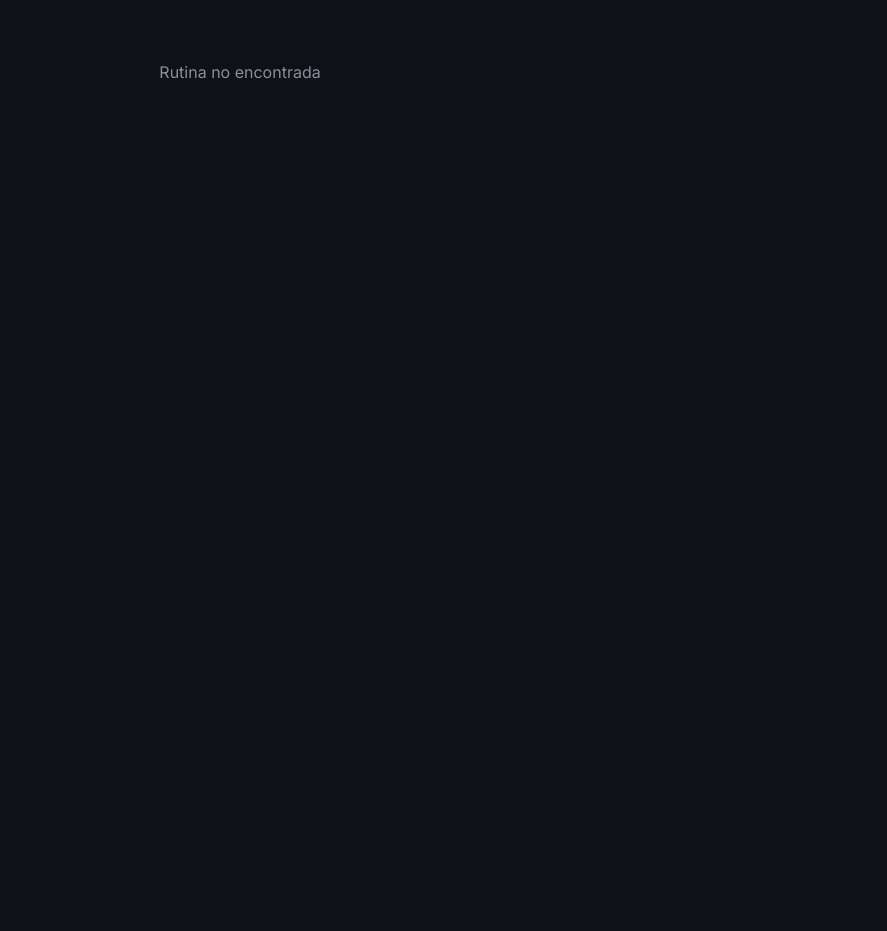
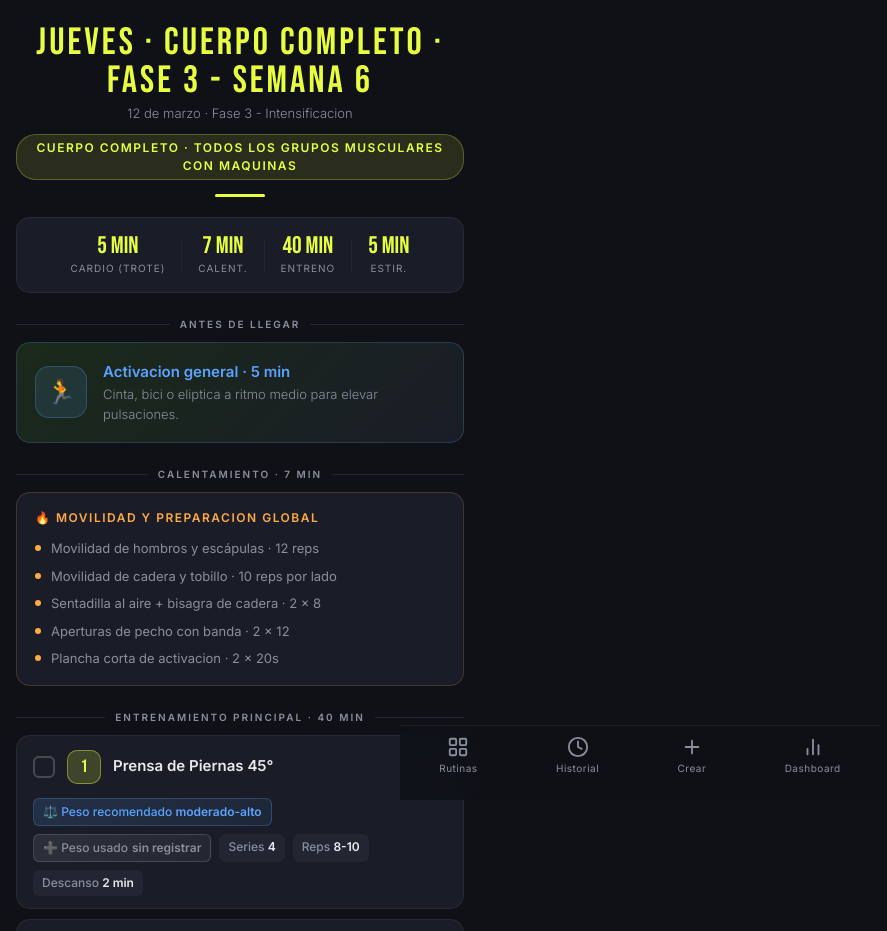
Before and after one commit to mdgdeveloper/gym26, a Next.js app: page /rutina/jueves-cuerpo-completo-fase3-semana6 in a window 1280 px wide. Shown: the top 931 px of the page, without its empty margins (0-887 px from the left). Before the commit the page ends 800 px from the top, so only its background shows below. Built offline with nearby package versions, Linux system fonts and the light colour scheme.

Commit message:
feat: Updated session for 12th march

```diff
--- a/data/index.ts
+++ b/data/index.ts
@@ -10,6 +10,7 @@ import juevesPiernaFase2Semana3 from "./routines/jueves-pierna-espalda-fase2-sem
 import martesTorsoFase2Semana4 from "./routines/martes-torso-fase2-semana4.json";
 import martesTorsoFase3Semana5 from "./routines/martes-torso-fase3-semana5.json";
 import juevesPiernaEspaldaFase3Semana5 from "./routines/jueves-pierna-espalda-fase3-semana5.json";
+import juevesCuerpoCompletoFase3Semana6 from "./routines/jueves-cuerpo-completo-fase3-semana6.json";
 
 // ─── ARRAY DE TODAS LAS RUTINAS ─── (orden: más reciente primero)
 const allRoutines: Routine[] = [
@@ -21,6 +22,7 @@ const allRoutines: Routine[] = [
   martesTorsoFase2Semana4 as unknown as Routine,
   martesTorsoFase3Semana5 as unknown as Routine,
   juevesPiernaEspaldaFase3Semana5 as unknown as Routine,
+  juevesCuerpoCompletoFase3Semana6 as unknown as Routine,
 ];
 
 export function getAllRoutines(): Routine[] {
--- /dev/null
+++ b/data/routines/jueves-cuerpo-completo-fase3-semana6.json
@@ -0,0 +1,268 @@
+{
+    "id": "jueves-cuerpo-completo-fase3-semana6",
+    "title": "JUEVES · CUERPO COMPLETO · Fase 3 - Semana 6",
+    "date": "2026-03-12",
+    "focus": "Cuerpo completo · Todos los grupos musculares con maquinas",
+    "phase": "Fase 3 - Intensificacion",
+    "week": 6,
+    "summary": {
+        "cardio": "5 min",
+        "warmup": "7 min",
+        "training": "40 min",
+        "stretch": "5 min"
+    },
+    "blocks": [
+        {
+            "type": "cardio",
+            "title": "Activacion general",
+            "description": "Cinta, bici o eliptica a ritmo medio para elevar pulsaciones.",
+            "duration": "5 min",
+            "items": []
+        },
+        {
+            "type": "warmup",
+            "title": "Movilidad y preparacion global",
+            "duration": "7 min",
+            "items": [
+                {
+                    "text": "Movilidad de hombros y escápulas · 12 reps"
+                },
+                {
+                    "text": "Movilidad de cadera y tobillo · 10 reps por lado"
+                },
+                {
+                    "text": "Sentadilla al aire + bisagra de cadera · 2 x 8"
+                },
+                {
+                    "text": "Aperturas de pecho con banda · 2 x 12"
+                },
+                {
+                    "text": "Plancha corta de activacion · 2 x 20s"
+                }
+            ]
+        },
+        {
+            "type": "stretch",
+            "title": "Estiramientos finales",
+            "duration": "5 min",
+            "items": [
+                {
+                    "bold": "Pectoral y hombro:",
+                    "text": "30s por lado"
+                },
+                {
+                    "bold": "Dorsal:",
+                    "text": "30s por lado"
+                },
+                {
+                    "bold": "Cuadriceps e isquios:",
+                    "text": "30s por lado"
+                },
+                {
+                    "bold": "Gluteo y gemelo:",
+                    "text": "25-30s por lado"
+                }
+            ]
+        }
+    ],
+    "exercises": [
+        {
+            "id": "prensa-piernas-45",
+            "name": "Prensa de Piernas 45°",
+            "order": 1,
+            "type": "principal",
+            "series": 4,
+            "reps": "8-10",
+            "rest": "2 min",
+            "weight": "moderado-alto",
+            "tip": "Empuja con toda la planta del pie y evita bloquear rodillas.",
+            "steps": [
+                {
+                    "text": "Ajusta asiento y coloca los pies al ancho de hombros en la plataforma."
+                },
+                {
+                    "text": "Desciende controlado hasta 90 grados de rodilla sin despegar la cadera."
+                },
+                {
+                    "text": "Empuja fuerte hacia arriba manteniendo el core activo."
+                }
+            ]
+        },
+        {
+            "id": "press-pecho-maquina-convergente",
+            "name": "Press de Pecho en Maquina Convergente",
+            "order": 2,
+            "type": "principal",
+            "series": 4,
+            "reps": "8-10",
+            "rest": "2 min",
+            "weight": "moderado-alto",
+            "tip": "Escapulas estables y recorrido completo sin rebotes.",
+            "steps": [
+                {
+                    "text": "Ajusta el asiento para que las empunaduras queden a la altura media del pecho."
+                },
+                {
+                    "text": "Empuja hacia delante de forma potente y controlada."
+                },
+                {
+                    "text": "Vuelve lento hasta notar estiramiento en pectoral sin perder postura."
+                }
+            ]
+        },
+        {
+            "id": "jalon-pecho-polea",
+            "name": "Jalon al Pecho en Polea Alta",
+            "order": 3,
+            "type": "principal",
+            "series": 4,
+            "reps": "8-10",
+            "rest": "90s",
+            "weight": "moderado-alto",
+            "tip": "Pecho alto y codos hacia abajo durante todo el tiron.",
+            "steps": [
+                {
+                    "text": "Siéntate firme con muslos sujetos bajo las almohadillas."
+                },
+                {
+                    "text": "Tira la barra hacia la parte alta del pecho sin balancear el torso."
+                },
+                {
+                    "text": "Controla la subida y extiende casi por completo los brazos."
+                }
+            ]
+        },
+        {
+            "id": "remo-sentado-maquina",
+            "name": "Remo Sentado en Maquina",
+            "order": 4,
+            "type": "secundario",
+            "series": 3,
+            "reps": "10-12",
+            "rest": "90s",
+            "weight": "moderado",
+            "tip": "Pausa un segundo atras para activar bien la espalda media.",
+            "steps": [
+                {
+                    "text": "Apoya el pecho o mantén torso firme con la espalda neutra."
+                },
+                {
+                    "text": "Lleva las empunaduras hacia el abdomen bajo con codos pegados."
+                },
+                {
+                    "text": "Regresa controlado sin perder tension en dorsales."
+                }
+            ]
+        },
+        {
+            "id": "press-hombro-maquina",
+            "name": "Press de Hombro en Maquina",
+            "order": 5,
+            "type": "secundario",
+            "series": 3,
+            "reps": "10-12",
+            "rest": "75s",
+            "weight": "moderado",
+            "tip": "No arquees la espalda; mantén abdomen y gluteos activos.",
+            "steps": [
+                {
+                    "text": "Ajusta respaldo para iniciar con codos a 90 grados."
+                },
+                {
+                    "text": "Empuja sobre la cabeza manteniendo muñecas neutras."
+                },
+                {
+                    "text": "Desciende hasta el punto inicial de forma controlada."
+                }
+            ]
+        },
+        {
+            "id": "curl-femoral-sentado",
+            "name": "Curl Femoral Sentado en Maquina",
+            "order": 6,
+            "type": "secundario",
+            "series": 3,
+            "reps": "10-12",
+            "rest": "75s",
+            "weight": "moderado",
+            "tip": "Pausa corta en la contraccion para mas trabajo de isquios.",
+            "steps": [
+                {
+                    "text": "Ajusta rodillo sobre tobillos y respaldo pegado a la espalda."
+                },
+                {
+                    "text": "Flexiona las rodillas llevando talones hacia atras de forma fluida."
+                },
+                {
+                    "text": "Vuelve lento sin dejar caer el peso."
+                }
+            ]
+        },
+        {
+            "id": "extension-cuadriceps-maquina",
+            "name": "Extension de Cuadriceps en Maquina",
+            "order": 7,
+            "type": "secundario",
+            "series": 3,
+            "reps": "12",
+            "rest": "60s",
+            "weight": "ligero-moderado",
+            "tip": "Sube con control y evita impulso con la cadera.",
+            "steps": [
+                {
+                    "text": "Siéntate con rodillas alineadas al eje de giro de la maquina."
+                },
+                {
+                    "text": "Extiende rodillas hasta casi bloquear y aprieta cuadriceps arriba."
+                },
+                {
+                    "text": "Baja en 2-3 segundos para aumentar el tiempo bajo tension."
+                }
+            ]
+        },
+        {
+            "id": "elevacion-gemelos-maquina",
+            "name": "Elevacion de Gemelos en Maquina",
+            "order": 8,
+            "type": "secundario",
+            "series": 3,
+            "reps": "12-15",
+            "rest": "60s",
+            "weight": "moderado",
+            "tip": "Recorrido completo: estira abajo y contrae fuerte arriba.",
+            "steps": [
+                {
+                    "text": "Coloca la punta de los pies en la plataforma con talones libres."
+                },
+                {
+                    "text": "Baja lento para estirar gemelos y luego sube en forma explosiva."
+                },
+                {
+                    "text": "Mantén una pausa breve arriba antes de repetir."
+                }
+            ]
+        },
+        {
+            "id": "crunch-maquina",
+            "name": "Crunch en Maquina",
+            "order": 9,
+            "type": "core",
+            "series": 3,
+            "reps": "12-15",
+            "rest": "45s",
+            "weight": "ligero-moderado",
+            "tip": "Contrae abdomen en cada repeticion sin tirar del cuello.",
+            "steps": [
+                {
+                    "text": "Ajusta asiento y almohadilla para apoyar bien la zona toracica."
+                },
+                {
+                    "text": "Flexiona el tronco hacia delante apretando fuerte el abdomen."
+                },
+                {
+                    "text": "Regresa controlado manteniendo tension en el core."
+                }
+            ]
+        }
+    ]
+}
```
